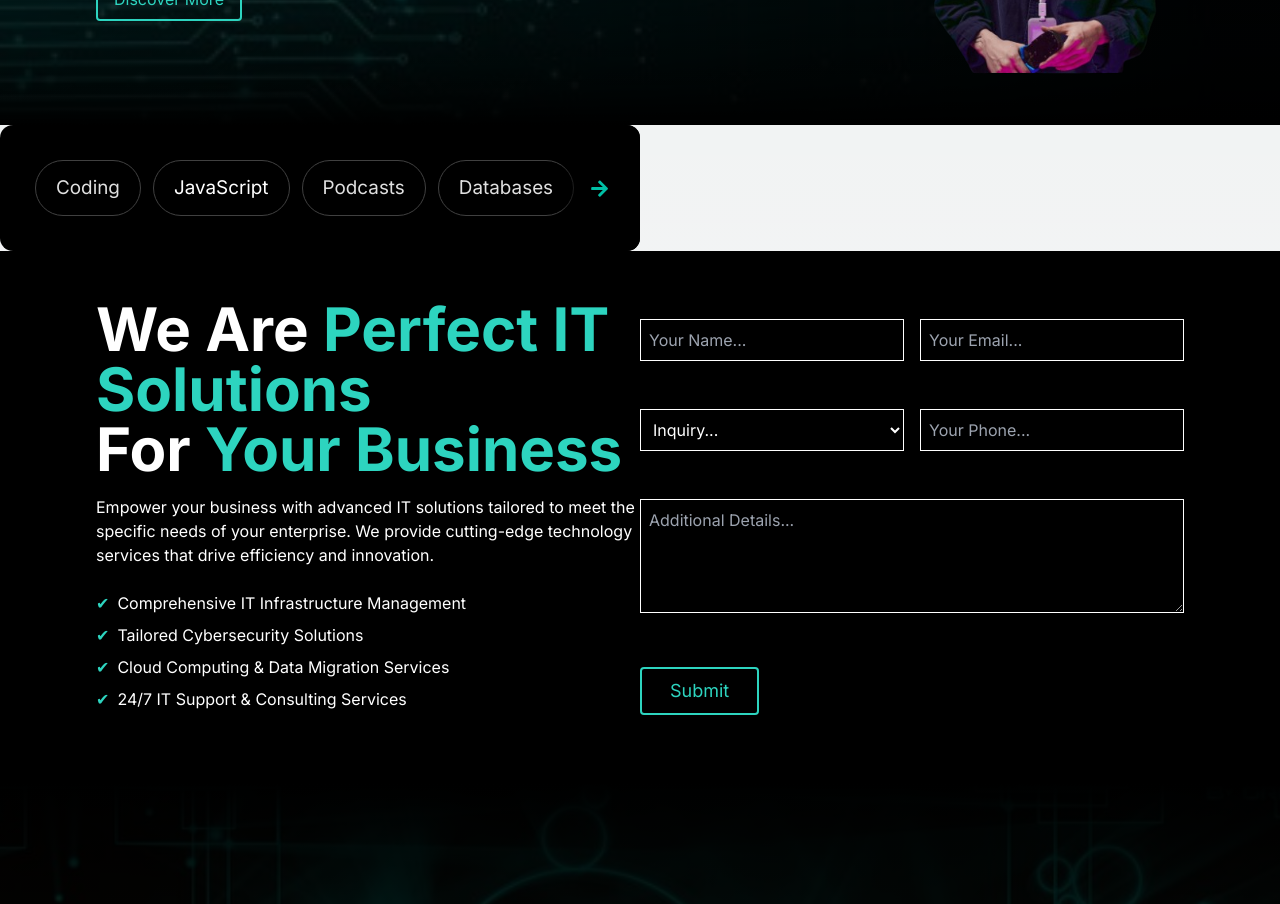
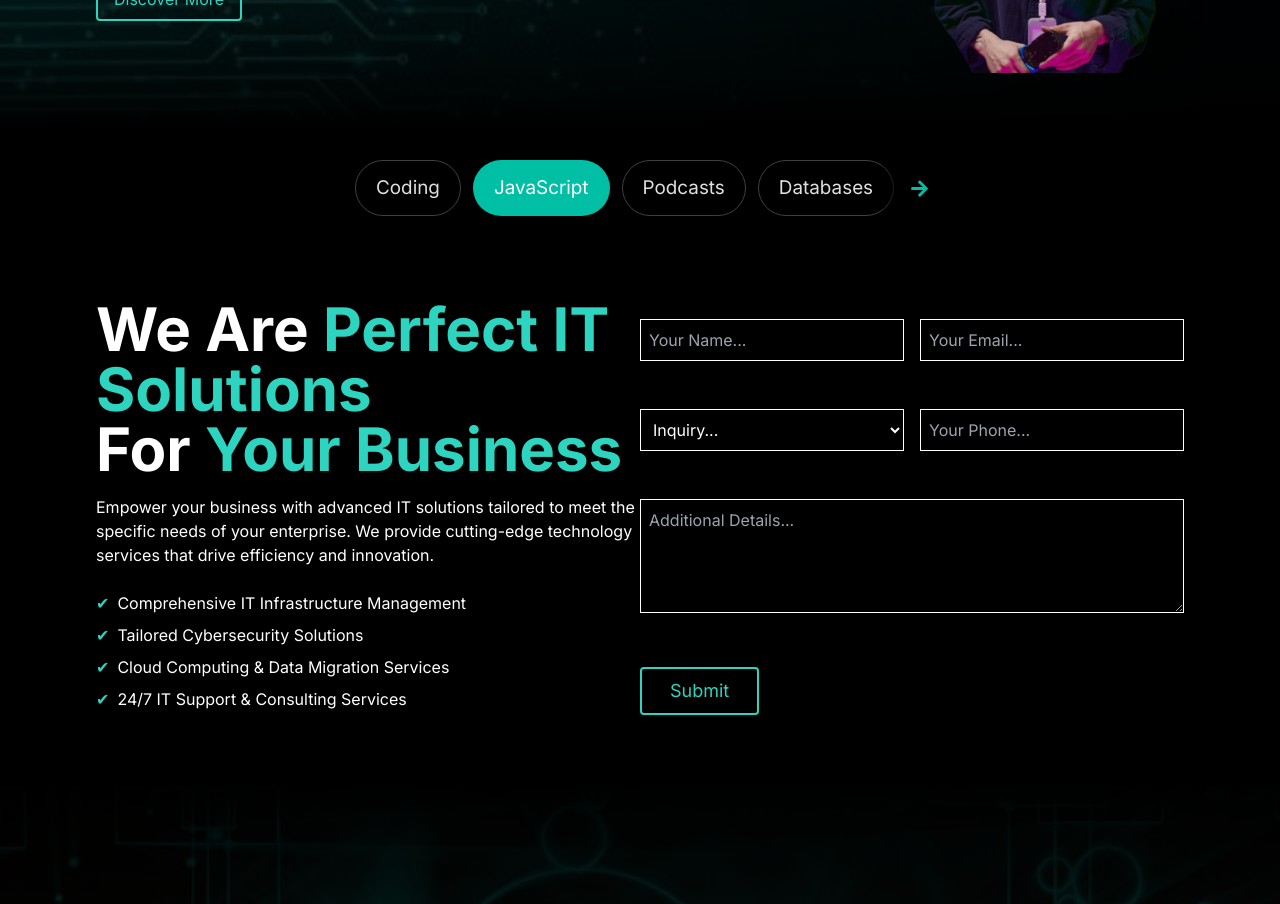
Before and after one commit to WebDevXpert/heapware-portfolio, a Next.js app: page / in a window 1280 px wide. Shown: the part 4520-5424 px from the top of the page. Built offline with nearby package versions, Linux system fonts and the light colour scheme.

Commit message:
Add List Slider

```diff
--- a/src/app/components/contactSection/page.jsx
+++ b/src/app/components/contactSection/page.jsx
@@ -9,6 +9,25 @@ const DraggableSliderTabs = () => {
   const [isDragging, setIsDragging] = useState(false);
   const [showLeftIcon, setShowLeftIcon] = useState(false); // Show/hide left arrow
   const [showRightIcon, setShowRightIcon] = useState(true); // Show/hide right arrow
+  const [activeTab, setActiveTab] = useState(1); // Track the active tab index
+
+  const tabs = [
+    'Coding',
+    'JavaScript',
+    'Podcasts',
+    'Databases',
+    'Web Development',
+    'Unboxing',
+    'History',
+    'Programming',
+    'Gadgets',
+    'Algorithms',
+    'Comedy',
+    'Gaming',
+    'Share Market',
+    'Smartphones',
+    'Data Structure',
+  ];
 
   // Function to handle visibility of arrows based on scroll position
   const handleIcons = () => {
@@ -50,7 +69,13 @@ const DraggableSliderTabs = () => {
     };
   }, [isDragging]);
 
+  // Handle tab click to set active tab
+  const handleTabClick = (index) => {
+    setActiveTab(index);
+  };
+
   return (
+    <div className='slide'>
       <div className="wrapper">
         {showLeftIcon && (
           <div className="icon">
@@ -62,21 +87,15 @@ const DraggableSliderTabs = () => {
         )}
         <ul className="tabs-box" ref={tabsBox} onMouseDown={() => setIsDragging(true)}>
           {/* Tab items */}
-        <li className="tab">Coding</li>
-        <li className="tab active">JavaScript</li>
-        <li className="tab">Podcasts</li>
-        <li className="tab">Databases</li>
-        <li className="tab">Web Development</li>
-        <li className="tab">Unboxing</li>
-        <li className="tab">History</li>
-        <li className="tab">Programming</li>
-        <li className="tab">Gadgets</li>
-        <li className="tab">Algorithms</li>
-        <li className="tab">Comedy</li>
-        <li className="tab">Gaming</li>
-        <li className="tab">Share Market</li>
-        <li className="tab">Smartphones</li>
-        <li className="tab">Data Structure</li>
+          {tabs.map((tab, index) => (
+            <li
+              key={index}
+              className={`tab ${activeTab === index ? 'active' : ''}`}
+              onClick={() => handleTabClick(index)}
+            >
+              {tab}
+            </li>
+          ))}
         </ul>
         {showRightIcon && (
           <div className="icon">
@@ -87,8 +106,10 @@ const DraggableSliderTabs = () => {
           </div>
         )}
       </div>
+    </div>
   );
 };
+
 
 // ContactSection Component
 const ContactSection = () => {
--- a/src/app/globals.css
+++ b/src/app/globals.css
@@ -47,18 +47,13 @@ body {
 /* ********************************************************** */
 
 /* Import Google font - Poppins */
-@import url('https://fonts.googleapis.com/css2?family=Poppins:wght@400;500;600&display=swap');
-
-
-
 .wrapper {
   padding: 35px;
   position: relative;
   overflow-x: hidden;
-  width: 100%; /* Full width */
-  max-width: 50%; /* Full width */
-  background: black; /* Darker background for wrapper */
-  border-radius: 13px;
+  width: 50%;
+  margin: auto;
+  background: black;
   display: flex;
   flex-direction: column;
   justify-content: right;
@@ -72,7 +67,6 @@ body {
   display: flex;
   align-items: center;
   justify-content: center;
-  visibility: visible; /* Ensure icons are always visible */
 }
 
 .icon:first-child {
@@ -93,11 +87,16 @@ body {
   text-align: center;
   line-height: 55px;
   border-radius: 50%;
-  color: #00bfa5; /* Teal color for icons */
+  color: #00bfa5;
 }
 
 .icon i:hover {
-  background: rgba(1, 9, 8, 0.2); /* Teal hover effect */
+  background: rgba(1, 9, 8, 0.2);
+}
+
+.slide {
+  background-color: black;
+  text-align: end;
 }
 
 .wrapper .tabs-box {
@@ -117,25 +116,25 @@ body {
   cursor: pointer;
   font-size: 1.18rem;
   white-space: nowrap;
-  background: black; /* Dark background for tabs */
+  background: black;
   padding: 13px 20px;
   border-radius: 30px;
-  border: 1px solid #404040; /* Darker border */
-  color: #e0e0e0; /* Light grey text for tabs */
+  border: 1px solid #404040;
+  color: #e0e0e0;
 }
 
 .tabs-box .tab:hover {
-  background: #00bfa5; /* Teal hover background for tabs */
-  color: #fff; /* White text on hover */
+  background: #00bfa5;
+  color: #fff;
+}
+
+.tabs-box .tab.active {
+  background: #00bfa5;
+  color: #fff;
+  border-color: transparent;
 }
 
 .tabs-box.dragging .tab {
   user-select: none;
   pointer-events: none;
 }
-
-.tabs-box .tab.active {
-  color: #fff; /* White text */
-  border-color: transparent;
-  border: 1px solid #404040;
-}
```
Lines whose indentation alone changed are shown as unchanged.
